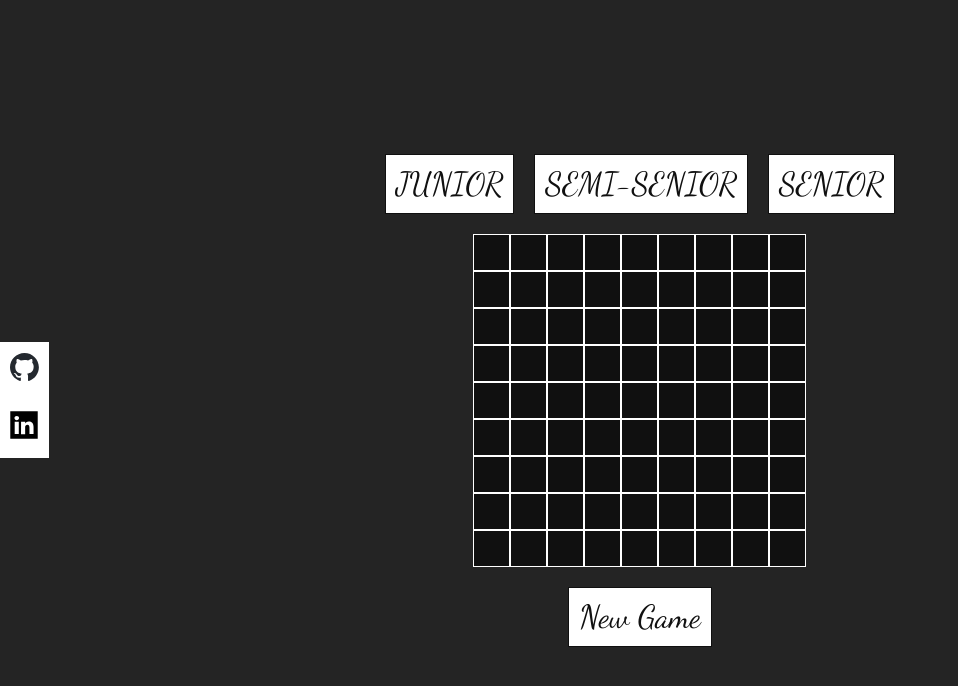
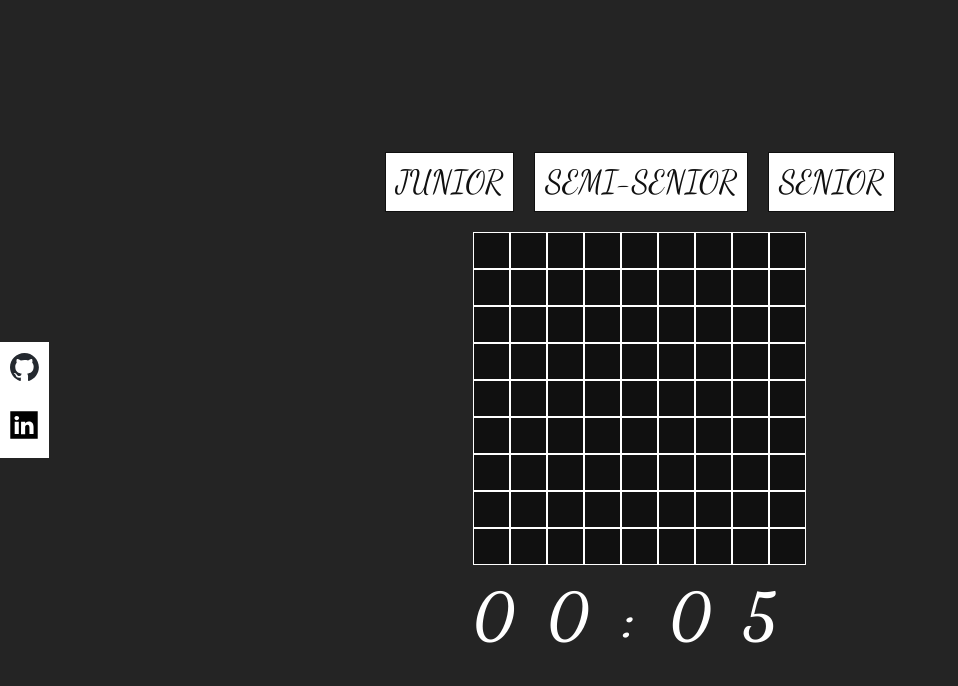
Before and after one commit to LeonardoSalvucci/mine-sweeper, a Vue app: page / in a window 1280 px wide. Shown: the top 686 px of the page, without its empty margins (0-958 px from the left). Built offline with nearby package versions, Linux system fonts and the light colour scheme.

Commit message:
Chaange "New Game" Button for a clock

```diff
--- a/src/App.vue
+++ b/src/App.vue
@@ -2,6 +2,7 @@
 import { reactive, onMounted, ref } from 'vue'
 import Modal from './components/Modal.vue'
 import Social from './components/Social.vue'
+import Clock from './components/Clock.vue'
 
 import {
   type Position,
@@ -27,6 +28,10 @@ const inGame = ref(true)
 const showModal = ref(false)
 const title = ref("")
 const message = ref("")
+
+// Clock
+const elapsedTime = ref(10)
+let clockInterval: number;
 
 onMounted(() => {
   newGame()
@@ -57,6 +62,8 @@ function handleClick(position: Position) {
       showLoserModal()
       // Set gane as ended
       inGame.value = false
+      // Stop clock
+      clearInterval(clockInterval)
     }
 
     if(checkWinCondition(gameBoardData.board, overlapBoard.board)) {
@@ -68,6 +75,8 @@ function handleClick(position: Position) {
       showWinnerModal()
       // Set gane as ended
       inGame.value = false
+      // Stop clock
+      clearInterval(clockInterval)
     }
   }
 }
@@ -90,7 +99,20 @@ function newGame(setting?: GameSettings) {
   }
   gameBoardData.board = createBoardData(createRandomGameBoard(size.value, bombs.value))
   overlapBoard.board = Array(size.value).fill(1).map(() => Array(size.value).fill(1)) // 1 means overlaped and 0 means that is visible
+
+  // Set game as started
   inGame.value = true
+
+  // Start clock
+  clearInterval(clockInterval) // prevent if clock is already running
+  elapsedTime.value = 0
+  clockInterval = setInterval(increaseTime, 1000)
+}
+
+function increaseTime() {
+  if(inGame.value) {
+    elapsedTime.value += 1
+  }
 }
 
 </script>
@@ -118,7 +140,7 @@ function newGame(setting?: GameSettings) {
     </div>
   </div>
   <section class="actions">
-    <button type="button" @click="newGame()">New Game</button>
+    <Clock :elapsed-time="elapsedTime"/>
   </section>
   <Modal
     :show-modal="showModal"
--- /dev/null
+++ b/src/components/Clock.vue
@@ -0,0 +1,38 @@
+<script setup lang="ts">
+import { computed } from 'vue'
+
+interface Props {
+  elapsedTime: number
+}
+
+const props: Props = defineProps({
+  elapsedTime: {
+    type: Number,
+    default: 0
+  }
+})
+
+const showTime = computed(() => {
+  const minutes = Math.floor(props.elapsedTime / 60)
+  const seconds = props.elapsedTime % 60
+  return `${minutes.toString().padStart(2, '0')}:${seconds.toString().padStart(2, '0')}`
+})
+</script>
+
+<template>
+<section>
+  <h1 class="clock">{{ showTime }}</h1>
+</section>
+</template>
+
+<style scoped>
+.clock {
+  font-size: 2rem;
+  line-height: 2rem;
+  font-weight: 700;
+  color: #fff;
+  text-align: center;
+  margin: 0;
+  letter-spacing: 1rem;
+}
+</style>
```
